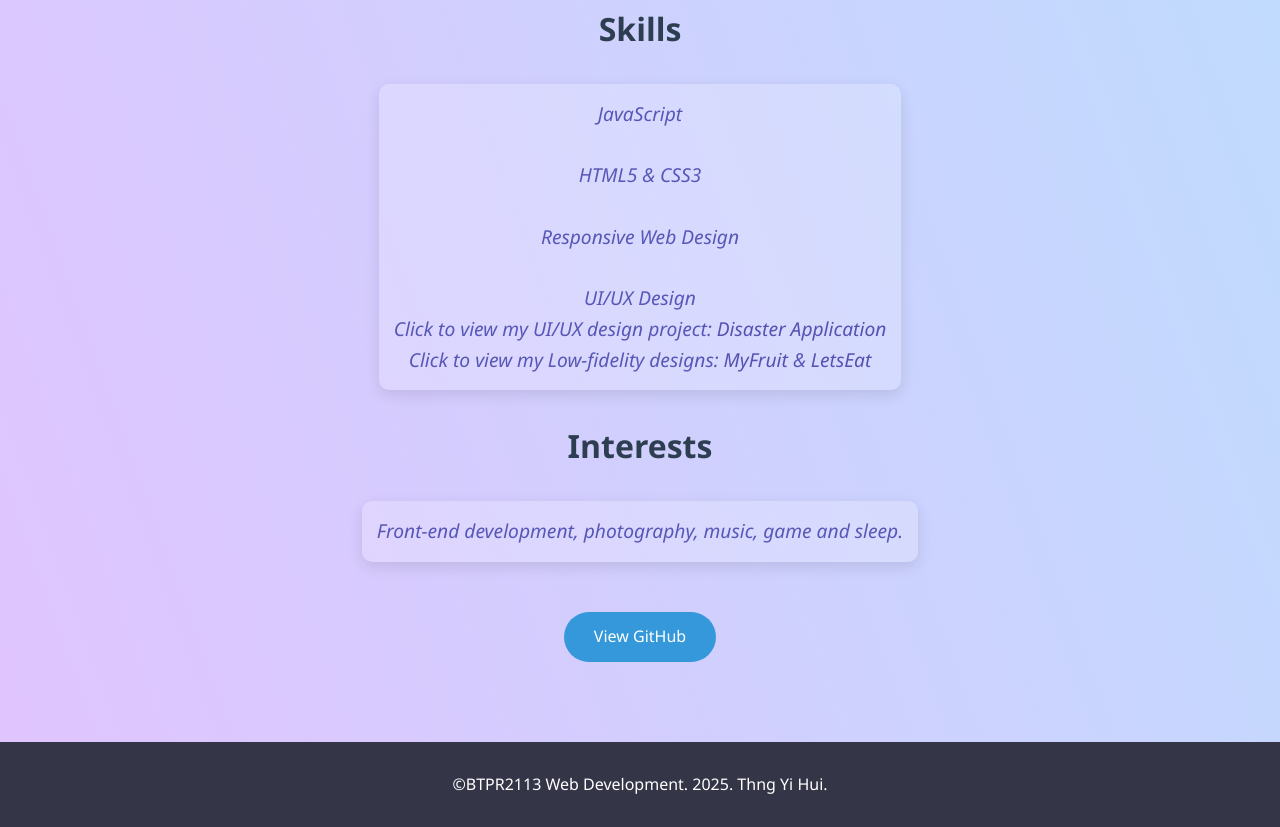
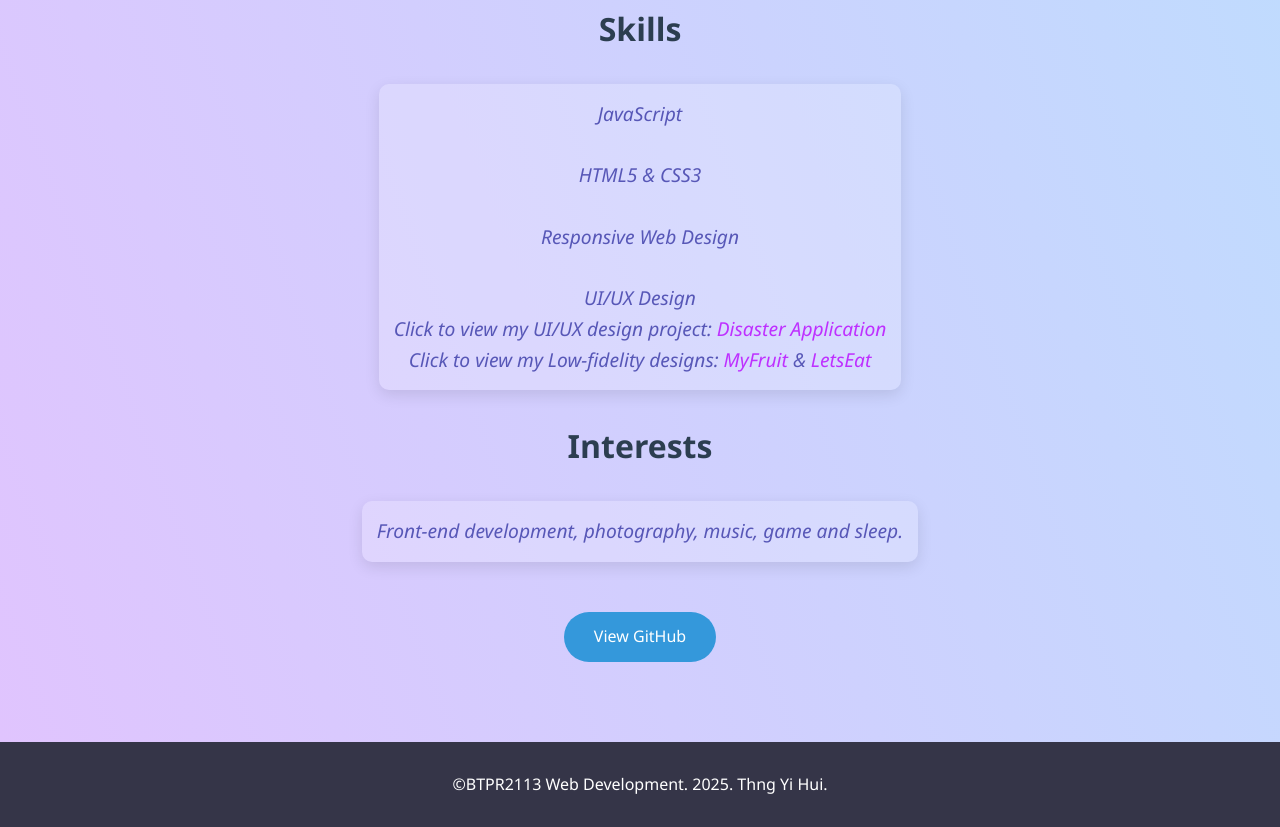
Before and after one commit to Thngyh/Individual-Assignment, a plain HTML site: page about.html in a window 1280 px wide. Shown: the part 976-1803 px from the top of the page. Drawn offline with Linux system fonts and the light colour scheme.

Commit message:
style: update figma link colors for improved visibility

```diff
--- a/style.css
+++ b/style.css
@@ -344,7 +344,7 @@ h2 {
 
 .figma-link {
     position: relative;
-    color: #5651b1;
+    color: #be30ff;
     text-decoration: none;
     font-weight: 400;
     font-style: italic;
@@ -357,7 +357,7 @@ h2 {
     bottom: -2px;
     width: 0%;
     height: 2px;
-    background: #5651b1;
+    background: #ad2ce84f;
     transition: width 0.3s ease;
 }
 
```
